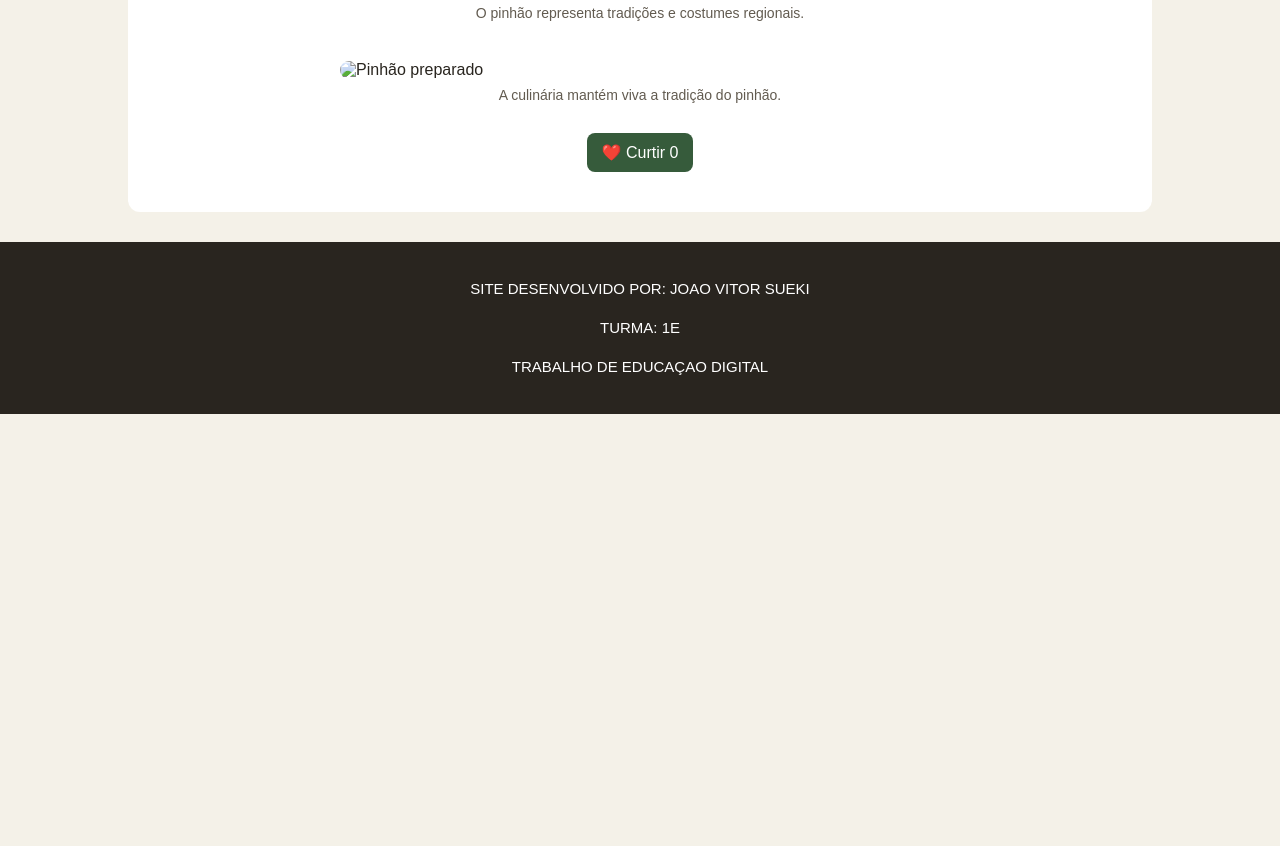
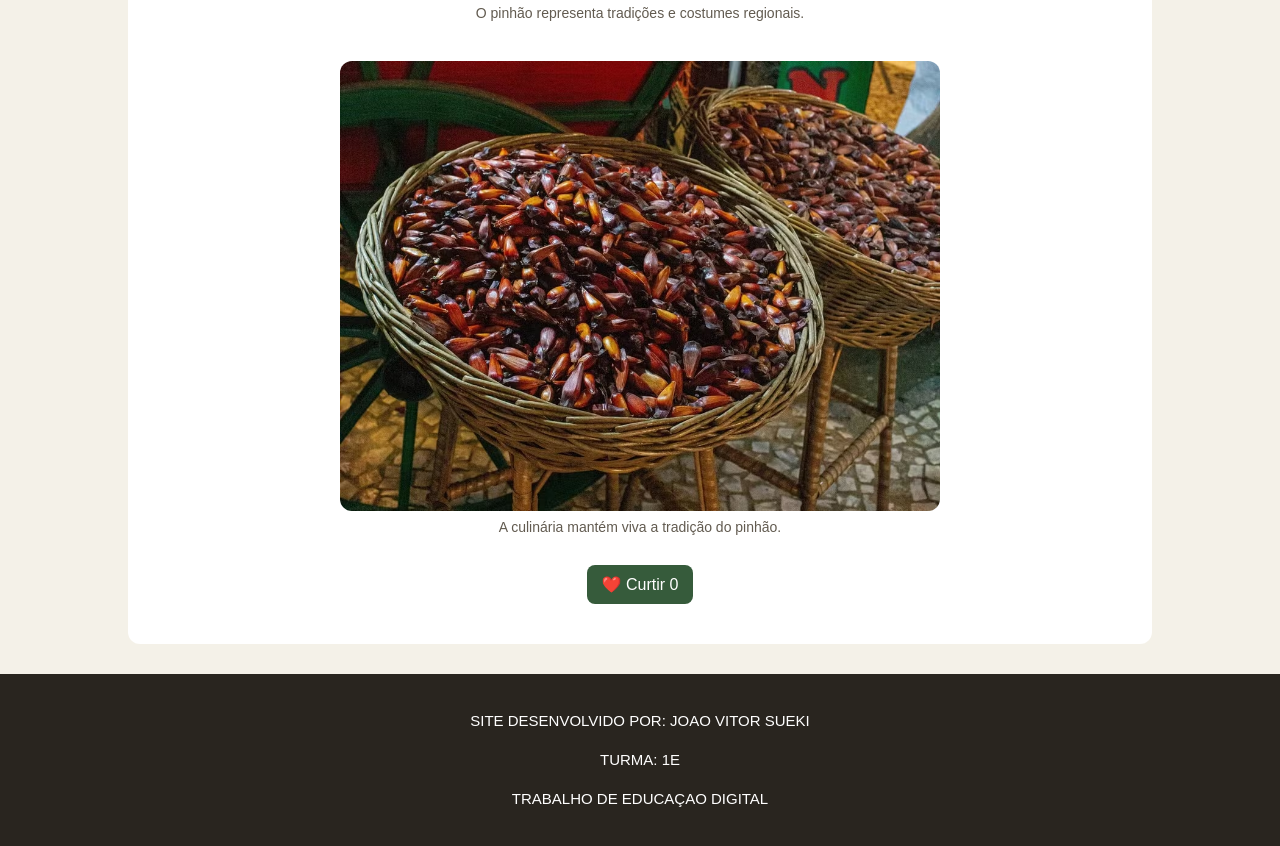
Before and after one commit to jvblessed/tarefa-ed-digital, a plain HTML site: page index.html in a window 1280 px wide. Shown: the part 5641-6487 px from the top of the page. Before the commit the page ends 6055 px from the top, so only its background shows below. Drawn offline with Linux system fonts and the light colour scheme.

Commit message:
salvei o projeto

```diff
--- a/index.html
+++ b/index.html
@@ -277,7 +277,7 @@
                 </figure>
 
                 <figure>
-                    <img src="pinhao6.jpg" alt="Pinhão preparado">
+                    <img src="imagens_6.jpg" alt="Pinhão preparado">
                     <figcaption>
                         A culinária mantém viva a tradição do pinhão.
                     </figcaption>
```
Also changed, not shown: imagens_6.jpg (renamed from pinhao-preparos.jpg).
